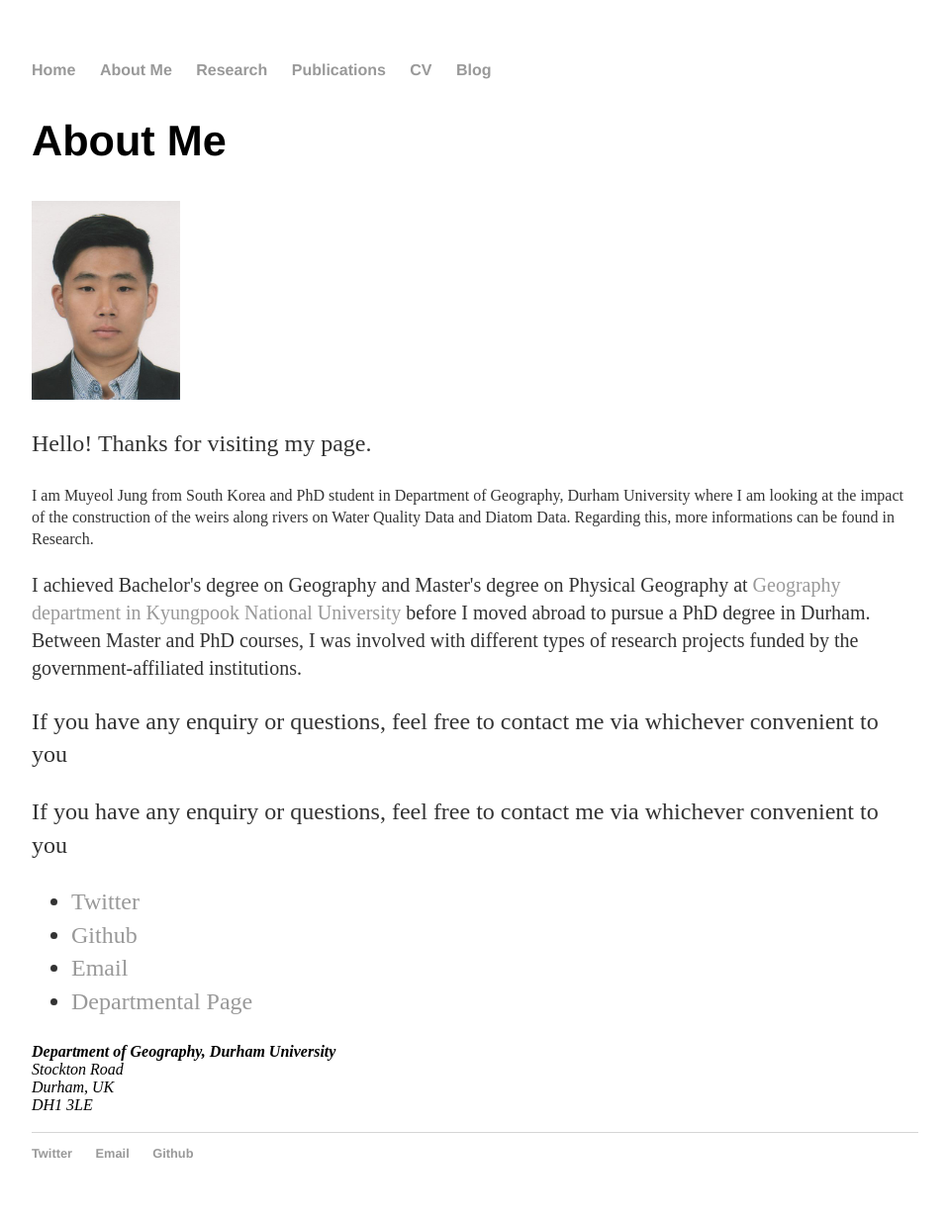
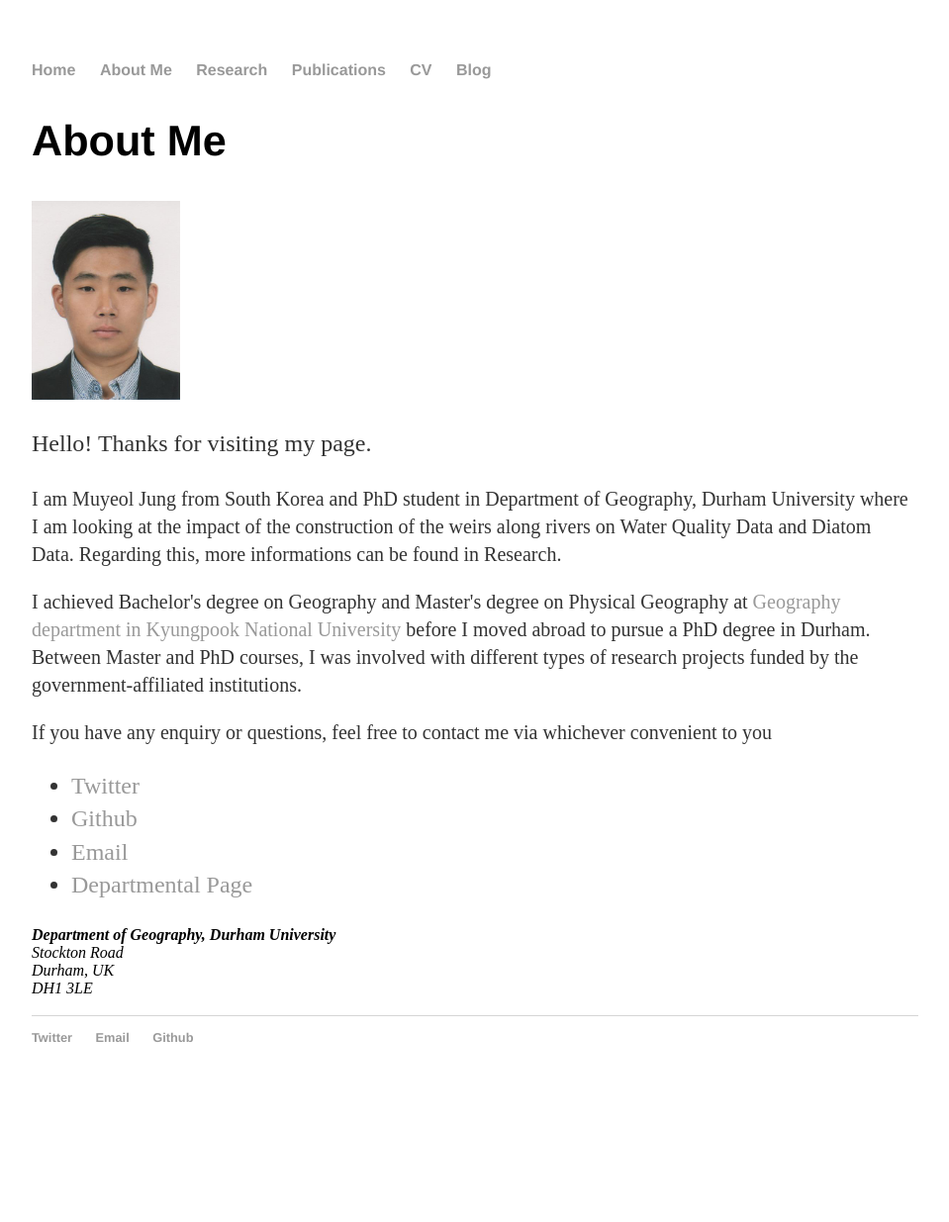
Before and after one commit to muyeoljung/muyeoljung.github.io, a Jekyll site: the page built from about/index.html, in a window 1280 px wide. Shown: the whole page at 99% size, without its empty margins (160-1119 px from the left). Built offline with Jekyll 4.4.1, drawn with Linux system fonts in a browser that asks for light colours; after the commit the page ends 1118 px from its top, so only the background shows below that.

Commit message:
Update index.html

```diff
--- a/about/index.html
+++ b/about/index.html
@@ -2,15 +2,14 @@
 layout: default
 title: About Me
 ---
-
+<! Font size is 24 by default>
 		<div class="about">
 			<h2>About Me</h2>
 			<img src="/images/About_me_image.jpg", width="150">
 			<p> Hello! Thanks for visiting my page. </p>
-			<p style="font-size:16px"> I am Muyeol Jung from South Korea and PhD student in Department of Geography, Durham University where I am looking at the impact of the construction of the weirs along rivers on Water Quality Data and Diatom Data. Regarding this, more informations can be found in Research.</p>
+			<p style="font-size:20px"> I am Muyeol Jung from South Korea and PhD student in Department of Geography, Durham University where I am looking at the impact of the construction of the weirs along rivers on Water Quality Data and Diatom Data. Regarding this, more informations can be found in Research.</p>
 			<p style="font-size:20px"> I achieved Bachelor's degree on Geography and Master's degree on Physical Geography at <a href="https://geog.knu.ac.kr/">Geography department in Kyungpook National University</a> before I moved abroad to pursue a PhD degree in Durham. Between Master and PhD courses, I was involved with different types of research projects funded by the government-affiliated institutions. </p>
-			<p style="font-size:24px"> If you have any enquiry or questions, feel free to contact me via whichever convenient to you </p>
-			<p> If you have any enquiry or questions, feel free to contact me via whichever convenient to you </p>
+			<p style="font-size:20px"> If you have any enquiry or questions, feel free to contact me via whichever convenient to you </p>
 
 			<ul class="contacts">
 				<li><a href="https://twitter.com/muyeol_jung">Twitter</a></li>
```
